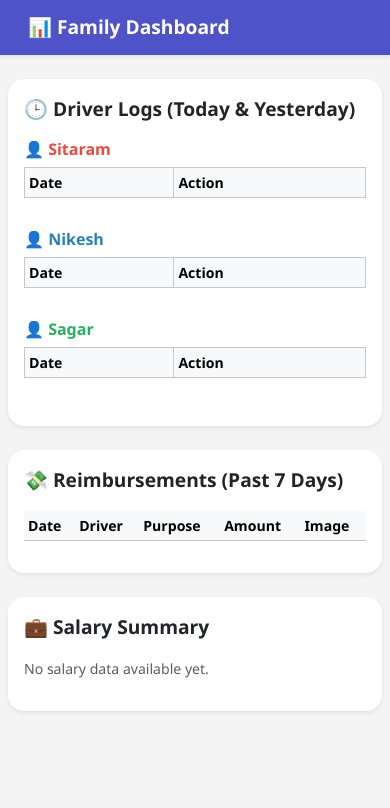
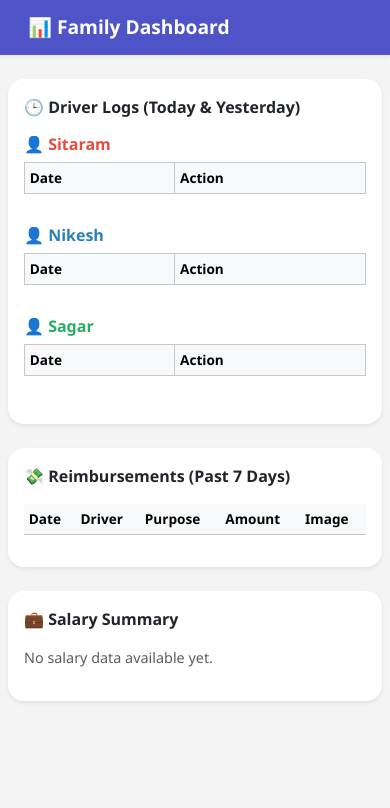
Before and after one commit to damasaurus/driver-manager, a Flask app: template templates/dashboard.html in a window 390 px wide. Shown: the top 808 px of the page. Run offline with Flask 3, Linux system fonts and the light colour scheme; the template is opened without the code that fills it, so the values that code supplies are empty.

Commit message:
Improve mobile UI for family dashboard

```diff
--- a/templates/dashboard.html
+++ b/templates/dashboard.html
@@ -16,6 +16,7 @@
       background: #f4f4f4;
       font-family: 'Segoe UI', sans-serif;
       color: #333;
+      padding-bottom: 60px;
     }
     .early-checkin { background-color: #d4edda !important; }
     .late-checkout { background-color: #fff3cd !important; }
@@ -52,7 +53,10 @@
       transition: 0.3s ease;
     }
     @media (max-width: 768px) {
-      body { font-size: 0.88rem; }
+      body { font-size: 0.9rem; }
+      .table th, .table td { font-size: 0.85rem; padding: 0.3rem; }
+      .section-title { font-size: 1rem; }
+      h6 { font-size: 1rem; }
     }
   </style>
 </head>
@@ -72,6 +76,7 @@
         {% for driver in ['Sitaram', 'Nikesh', 'Sagar'] %}
         <div class="col-12 col-md-4 mb-3">
           <h6 class="fw-bold driver-tag-{{ driver|lower }}">👤 {{ driver }}</h6>
+          <div class="table-responsive">
           <table class="table table-sm table-bordered">
             <thead class="table-light"><tr><th>Date</th><th>Action</th></tr></thead>
             <tbody>
@@ -85,6 +90,7 @@
               {% endfor %}
             </tbody>
           </table>
+          </div>
         </div>
         {% endfor %}
       </div>
@@ -94,6 +100,7 @@
   <div class="card shadow-sm mb-4">
     <div class="card-body">
       <div class="section-title">💸 Reimbursements (Past 7 Days)</div>
+      <div class="table-responsive">
       <table class="table table-sm table-hover">
         <thead class="table-light"><tr><th>Date</th><th>Driver</th><th>Purpose</th><th>Amount</th><th>Image</th></tr></thead>
         <tbody>
@@ -108,6 +115,7 @@
           {% endfor %}
         </tbody>
       </table>
+      </div>
     </div>
   </div>
 
@@ -115,6 +123,7 @@
     <div class="card-body">
       <div class="section-title">💼 Salary Summary</div>
       {% if salary %}
+      <div class="table-responsive">
       <table class="table table-sm">
         <thead class="table-light"><tr><th>Driver</th><th>Month</th><th>Net Pay</th><th>Breakdown</th></tr></thead>
         <tbody>
@@ -131,6 +140,7 @@
           {% endfor %}
         </tbody>
       </table>
+      </div>
       {% else %}
         <p class="text-muted">No salary data available yet.</p>
       {% endif %}
```
